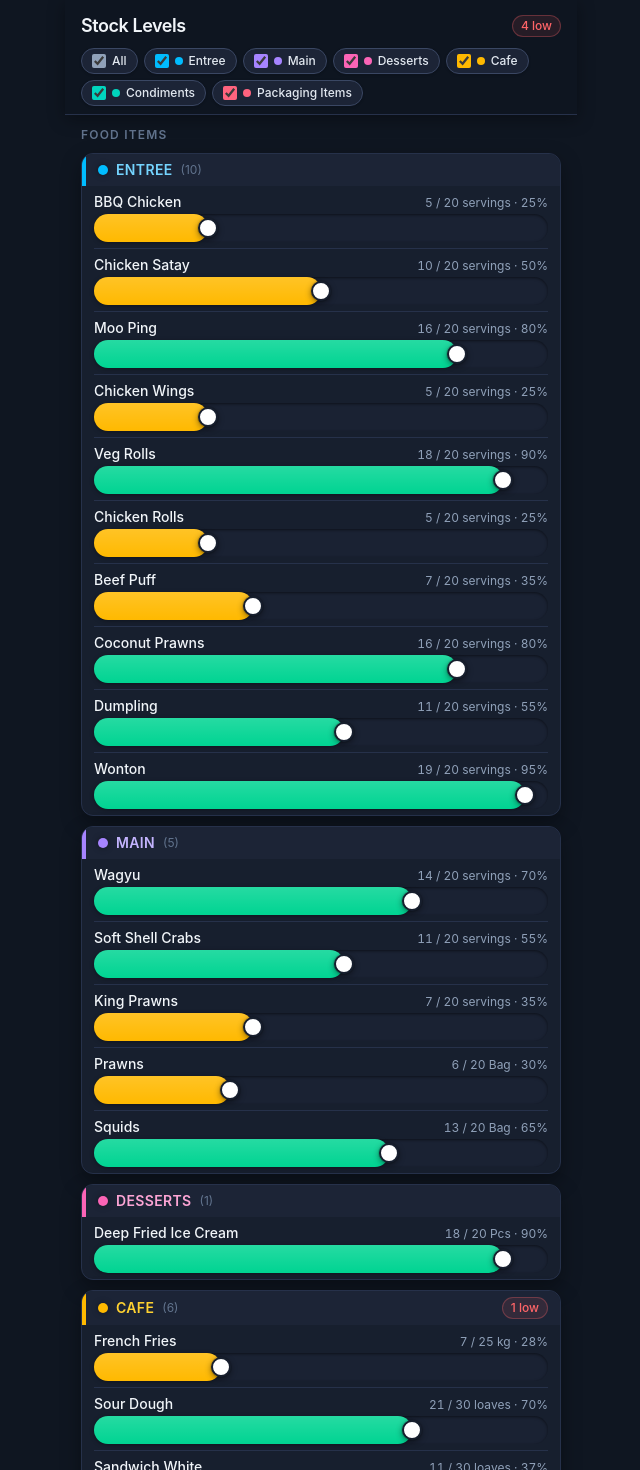
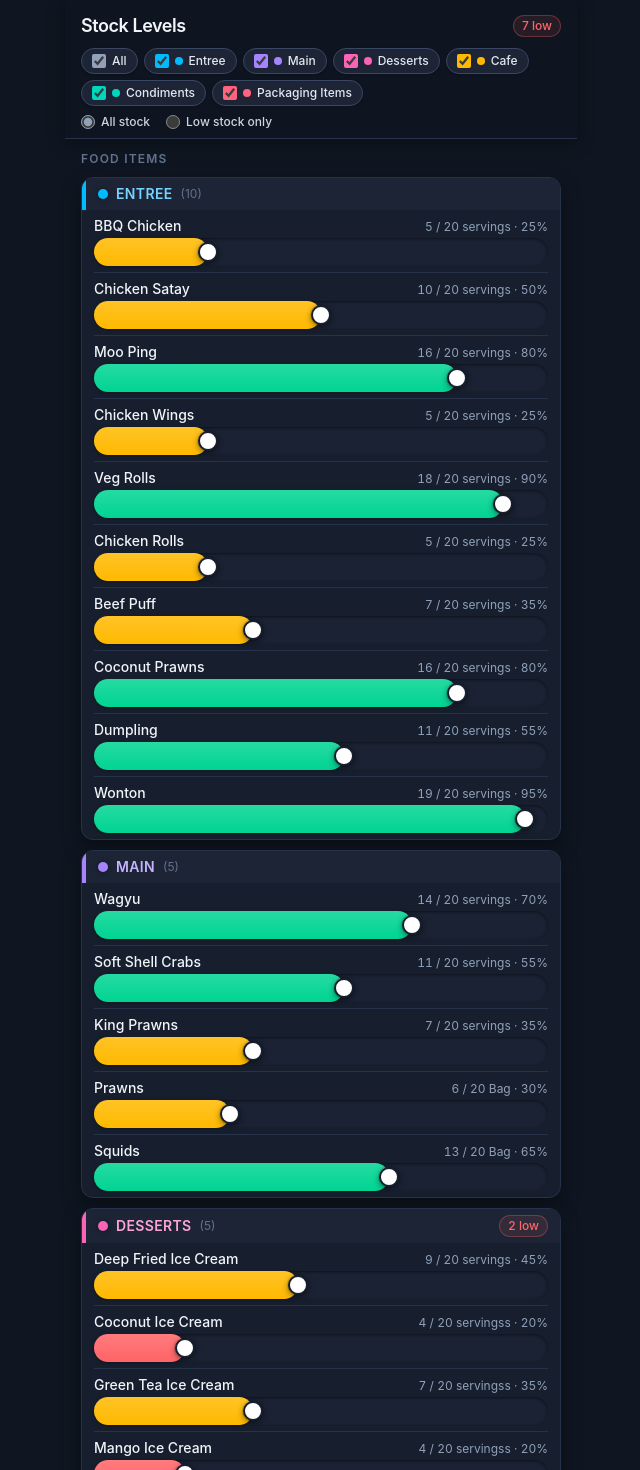
Before and after one commit to nathapon188/t-stocklevels, a React (Vite) app: page / in a window 1280 px wide. Shown: the top 1470 px of the page, without its empty margins (319-959 px from the left). Built offline with nearby package versions, Linux system fonts and the light colour scheme.

Commit message:
Add low stock only filter and more menu items
Radio toggle switches between showing all stock and only items at
or below the 20% low-stock threshold, hiding empty categories/groups.
Also adds Prawns, Squids, and a Desserts category with ice cream flavours.

```diff
--- a/src/App.tsx
+++ b/src/App.tsx
@@ -2,12 +2,15 @@ import { useState } from 'react'
 import { CATEGORY_GROUP, CATEGORY_META, CATEGORY_ORDER, GROUP_ORDER, makeMockStock } from './data'
 import type { Category } from './data'
 import StockBar from './StockBar'
+
+type ViewMode = 'all' | 'low'
 
 function App() {
   const [items, setItems] = useState(makeMockStock)
   const [selected, setSelected] = useState<Record<Category, boolean>>(() =>
     Object.fromEntries(CATEGORY_ORDER.map((c) => [c, true])) as Record<Category, boolean>,
   )
+  const [viewMode, setViewMode] = useState<ViewMode>('all')
 
   function handleChange(id: string, stock: number) {
     setItems((prev) => prev.map((i) => (i.id === id ? { ...i, stock } : i)))
@@ -28,6 +31,9 @@ function App() {
   }
 
   const low = items.filter((i) => i.stock / i.max <= 0.2).length
+  const visibleItemCount = items.filter(
+    (i) => selected[i.category] && (viewMode === 'all' || i.stock / i.max <= 0.2),
+  ).length
 
   return (
     <div className="mx-auto min-h-screen max-w-lg bg-[#0f1621] px-4 pb-10">
@@ -84,6 +90,29 @@ function App() {
             )
           })}
         </div>
+
+        <div className="mt-2 flex items-center gap-4">
+          <label className="flex cursor-pointer items-center gap-1.5 text-xs font-medium text-slate-300">
+            <input
+              type="radio"
+              name="viewMode"
+              className="h-3.5 w-3.5 accent-slate-400"
+              checked={viewMode === 'all'}
+              onChange={() => setViewMode('all')}
+            />
+            All stock
+          </label>
+          <label className="flex cursor-pointer items-center gap-1.5 text-xs font-medium text-slate-300">
+            <input
+              type="radio"
+              name="viewMode"
+              className="h-3.5 w-3.5 accent-red-400"
+              checked={viewMode === 'low'}
+              onChange={() => setViewMode('low')}
+            />
+            Low stock only
+          </label>
+        </div>
       </header>
 
       <main className="space-y-4 pt-3">
@@ -92,13 +121,23 @@ function App() {
             (c) => CATEGORY_GROUP[c] === group && selected[c],
           )
           if (groupCategories.length === 0) return null
+          const visibleCategories = groupCategories.filter((category) =>
+            items.some(
+              (i) =>
+                i.category === category && (viewMode === 'all' || i.stock / i.max <= 0.2),
+            ),
+          )
+          if (visibleCategories.length === 0) return null
           return (
             <section key={group} className="space-y-2.5">
               <h2 className="text-xs font-semibold tracking-widest text-slate-500 uppercase">
                 {group}
               </h2>
-              {groupCategories.map((category) => {
-                const categoryItems = items.filter((i) => i.category === category)
+              {visibleCategories.map((category) => {
+                const categoryItems = items.filter(
+                  (i) =>
+                    i.category === category && (viewMode === 'all' || i.stock / i.max <= 0.2),
+                )
                 if (categoryItems.length === 0) return null
                 const categoryLow = categoryItems.filter((i) => i.stock / i.max <= 0.2).length
                 const meta = CATEGORY_META[category]
@@ -149,6 +188,11 @@ function App() {
         {noneSelected && (
           <p className="pt-10 text-center text-sm text-slate-500">No categories selected.</p>
         )}
+        {!noneSelected && visibleItemCount === 0 && (
+          <p className="pt-10 text-center text-sm text-slate-500">
+            No items are low on stock.
+          </p>
+        )}
       </main>
     </div>
   )
--- a/src/data.ts
+++ b/src/data.ts
@@ -30,21 +30,27 @@ const items: Omit<StockItem, 'id' | 'stock'>[] = [
   { name: 'Prawns', unit: 'Bag', max: 20, category: 'Main' },
   { name: 'Squids', unit: 'Bag', max: 20, category: 'Main' },
 
-  { name: 'French Fries', unit: 'kg', max: 25, category: 'Cafe' },
-  { name: 'Sour Dough', unit: 'loaves', max: 30, category: 'Cafe' },
-  { name: 'Sandwich White', unit: 'loaves', max: 30, category: 'Cafe' },
+  { name: 'French Fries', unit: 'kg', max: 10, category: 'Cafe' },
+  { name: 'Sour Dough', unit: 'loaves', max: 20, category: 'Cafe' },
+  { name: 'Sandwich White', unit: 'loaves', max: 20, category: 'Cafe' },
   { name: 'Sandwich GF', unit: 'loaves', max: 20, category: 'Cafe' },
-  { name: 'Burger Bun', unit: 'pcs', max: 100, category: 'Cafe' },
-  { name: 'Croissants', unit: 'pcs', max: 60, category: 'Cafe' },
+  { name: 'Burger Bun', unit: 'pcs', max: 50, category: 'Cafe' },
+  { name: 'Croissants', unit: 'pcs', max: 30, category: 'Cafe' },
+  { name: 'Turkish Bread', unit: 'pcs', max: 30, category: 'Cafe' },
 
   { name: 'Aioli', unit: 'L', max: 10, category: 'Condiments' },
   { name: 'Hollandaise Sauce', unit: 'L', max: 10, category: 'Condiments' },
   { name: 'BBQ Sauce', unit: 'L', max: 10, category: 'Condiments' },
   { name: 'Salt', unit: 'kg', max: 5, category: 'Condiments' },
   { name: 'Pepper', unit: 'kg', max: 5, category: 'Condiments' },
+  { name: 'Crispy Chilli Oil', unit: 'Btl', max: 2, category: 'Condiments' },
 
-  { name: 'Deep Fried Ice Cream', unit: 'Pcs', max: 20, category: 'Desserts' },
 
+  { name: 'Deep Fried Ice Cream', unit: 'servings', max: 20, category: 'Desserts' },
+  { name: 'Coconut Ice Cream', unit: 'servingss', max: 20, category: 'Desserts' },
+  { name: 'Green Tea Ice Cream', unit: 'servingss', max: 20, category: 'Desserts' },
+  { name: 'Mango Ice Cream', unit: 'servingss', max: 20, category: 'Desserts' },
+  { name: 'Vanilla Ice Cream', unit: 'servingss', max: 20, category: 'Desserts' },
 
 
   { name: '#1 Uncoated Paper Tray', unit: 'pcs', max: 100, category: 'Packaging Items', subgroup: 'Trays & Containers' },
```
